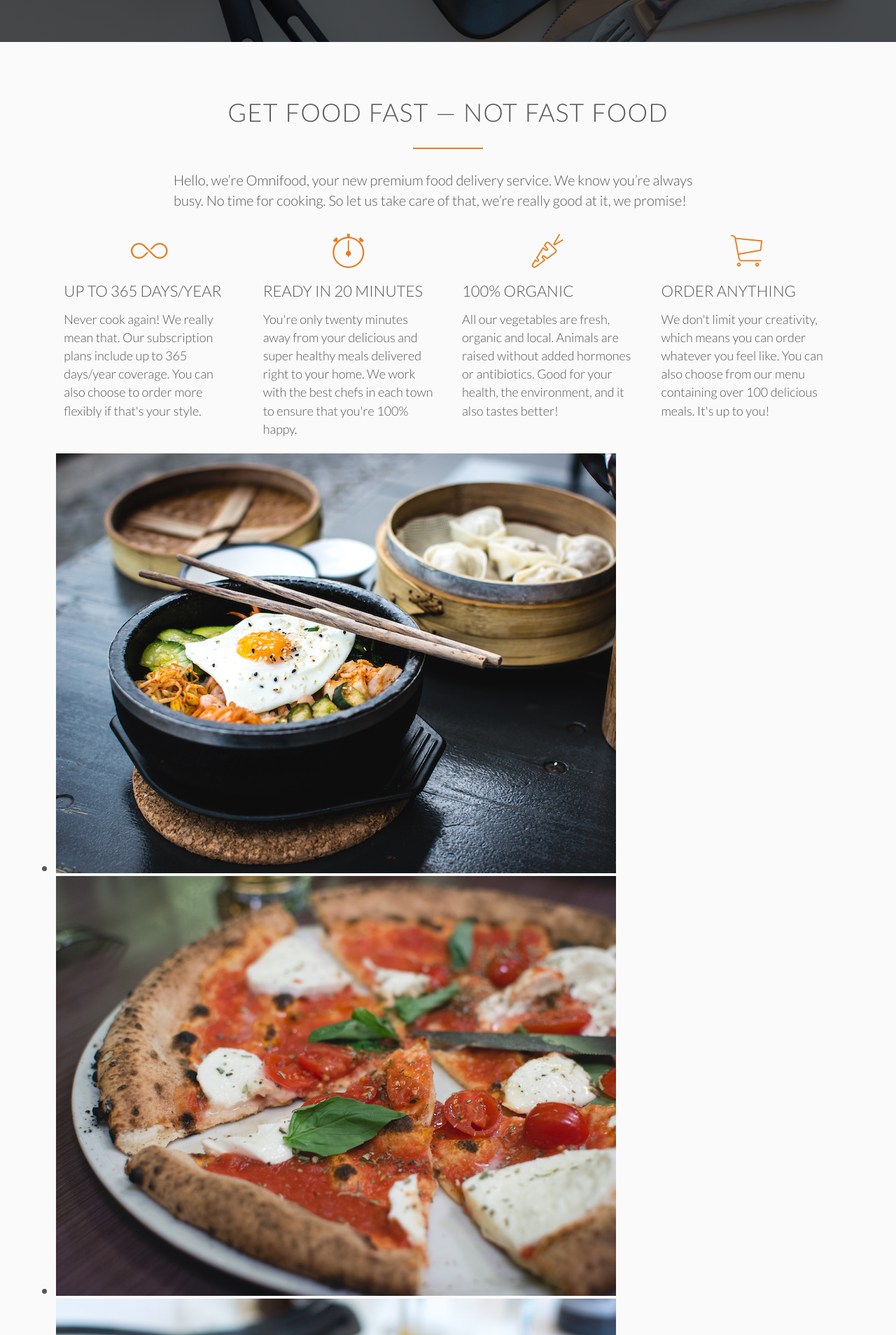
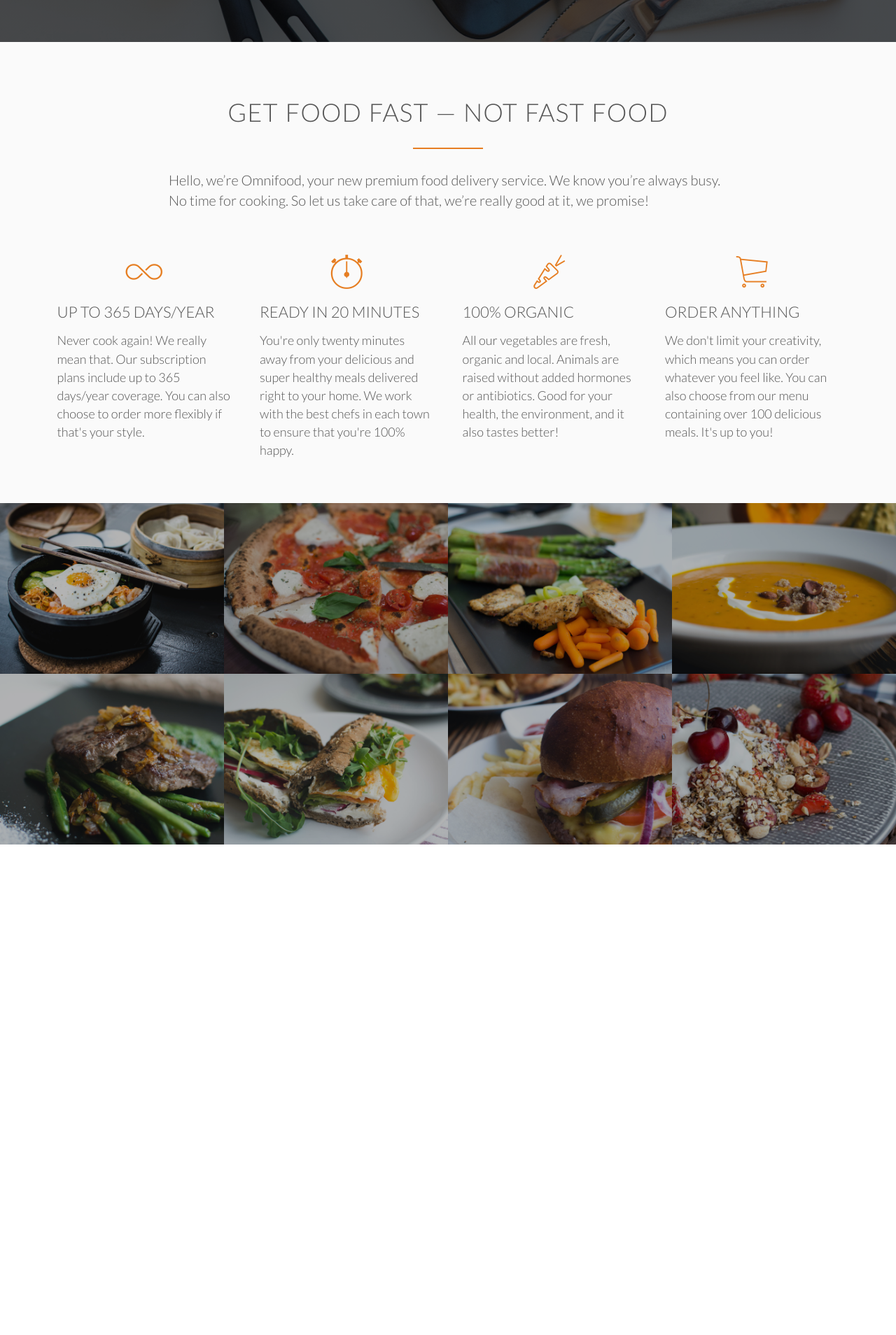
Before and after one commit to barrosdaniel/AcademicProjects-08OmniFood, a PHP site: page / in a window 1280 px wide. Shown: the part 740-2648 px from the top of the page at 70% size. After the commit the page ends 1947 px from the top, so only its background shows below. Run offline with PHP 8.4, Linux system fonts and the light colour scheme; some web fonts are replaced.

```diff
--- a/index.html
+++ b/index.html
@@ -79,44 +79,44 @@
   <section class="section-meals">
     <ul class="meals-showcase">
       <li>
-        <figure>
+        <figure class="meal-photo">
           <img src="resources/img/1.jpg" alt="Korean bibimbap with egg and vegetables">
         </figure>
       </li>
       <li>
-        <figure>
+        <figure class="meal-photo">
           <img src="resources/img/2.jpg" alt="Simple italian pizza with cherry tomatoes">
         </figure>
       </li>
       <li>
-        <figure>
+        <figure class="meal-photo">
           <img src="resources/img/3.jpg" alt="Chicken breast steak with vegetables">
         </figure>
       </li>
       <li>
-        <figure>
+        <figure class="meal-photo">
           <img src="resources/img/4.jpg" alt="Autumn pumpkin soup">
         </figure>
       </li>
     </ul>
     <ul class="meals-showcase">
       <li>
-        <figure>
+        <figure class="meal-photo">
           <img src="resources/img/5.jpg" alt="Paleo beef steak with vegetables">
         </figure>
       </li>
       <li>
-        <figure>
+        <figure class="meal-photo">
           <img src="resources/img/6.jpg" alt="Healthy baguette with egg and vegetables">
         </figure>
       </li>
       <li>
-        <figure>
+        <figure class="meal-photo">
           <img src="resources/img/7.jpg" alt="Burger with cheddar and bacon">
         </figure>
       </li>
       <li>
-        <figure>
+        <figure class="meal-photo">
           <img src="resources/img/8.jpg" alt="Granola with cherries and strawberries">
         </figure>
       </li>
--- a/resources/css/styles.css
+++ b/resources/css/styles.css
@@ -42,7 +42,7 @@ html {
 }
 
 section {
-  padding: 4rem;
+  padding: 4rem 0;
 }
 
 /* Headings */
@@ -211,5 +211,48 @@ header .hero-text-box {
 
 
 /* ----------------------------------------*/
+/* Features Section */
+/* ----------------------------------------*/
+.section-features .long-copy {
+  margin-bottom: 1.5rem;
+}
+
+
+/* ----------------------------------------*/
 /* Meals Section */
 /* ----------------------------------------*/
+section.section-meals {
+  clear: both;
+  padding: 2rem 0;
+}
+
+.meals-showcase {
+  list-style: none;
+  width: 100%;
+}
+
+.meals-showcase li {
+  display: block;
+  float: left;
+  width: 25%;
+}
+
+.meal-photo {
+  width: 100%;
+  margin: 0;
+  background-color: #000;
+  overflow: hidden;
+}
+
+.meal-photo img {
+  width: 100%;
+  height: auto;
+  opacity: 0.7;
+  transform: scale(1.15);
+  transition: 0.5s;
+}
+
+.meal-photo img:hover {
+  transform: scale(1.05);
+  opacity: 1;
+}
```
